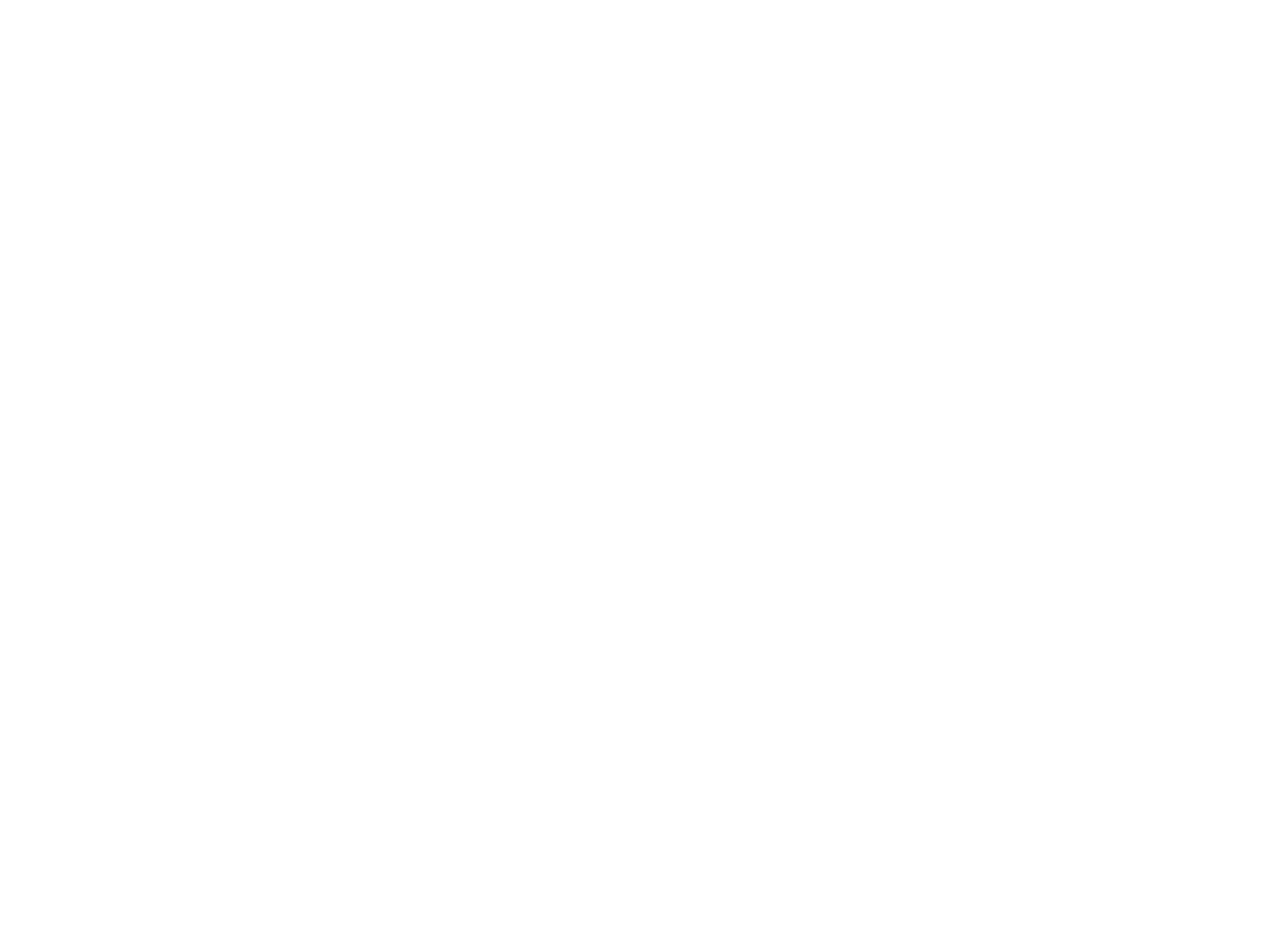
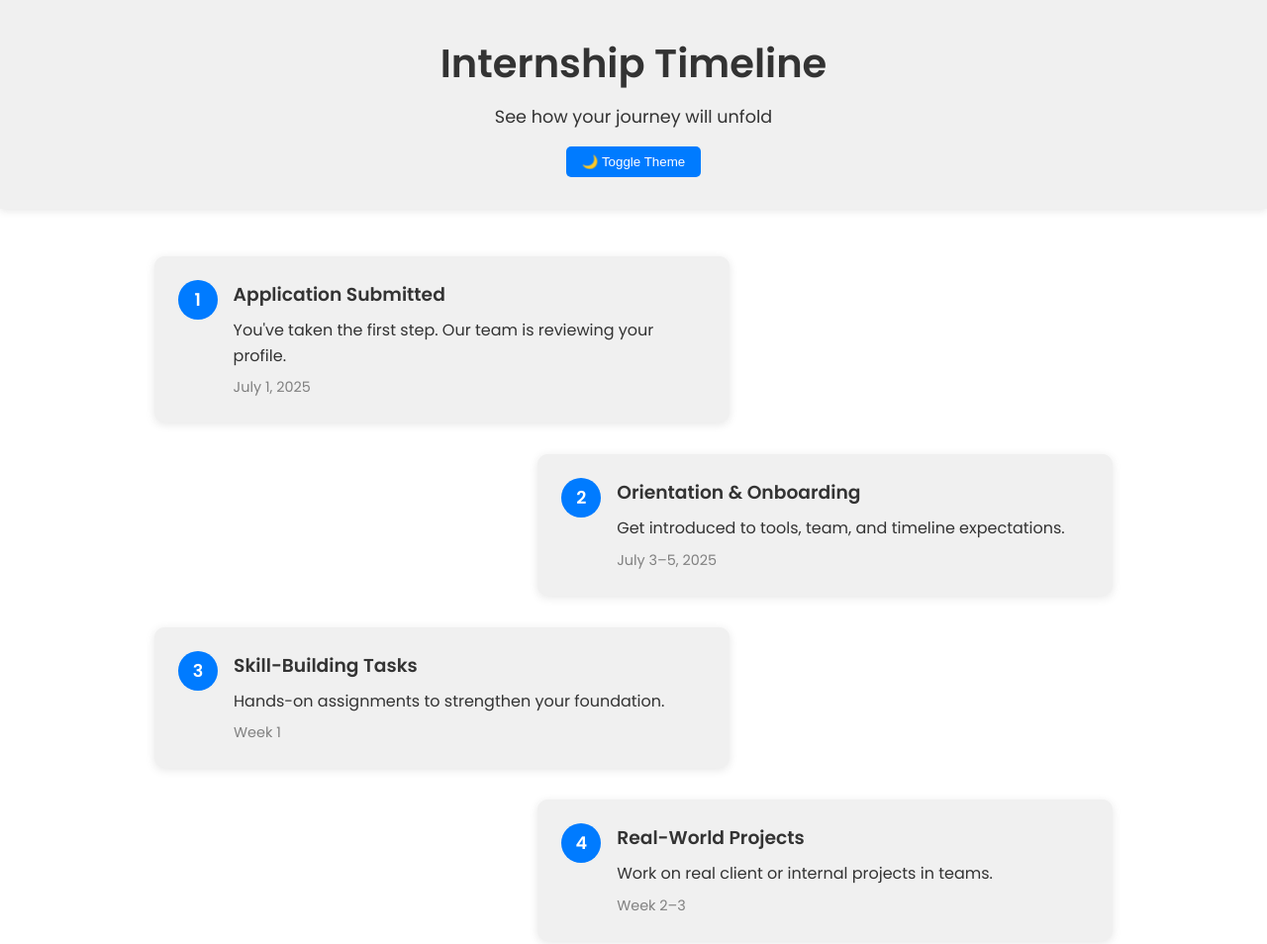
Before and after one commit to ayanzahid-dev/Timeline-page, a plain HTML site: page index.html in a window 1280 px wide. Shown: the top 954 px of the page at 99% size. Before the commit the page ends 800 px from the top, so only its background shows below. Drawn offline with Linux system fonts and the light colour scheme.

Commit message:
project finish

```diff
--- a/index.html
+++ b/index.html
@@ -1,11 +1,82 @@
 <!DOCTYPE html>
 <html lang="en">
 <head>
-    <meta charset="UTF-8">
-    <meta name="viewport" content="width=device-width, initial-scale=1.0">
-    <title>Document</title>
+  <meta charset="UTF-8" />
+  <meta name="viewport" content="width=device-width, initial-scale=1.0" />
+  <title>Internship Timeline</title>
+  <link rel="preconnect" href="https://fonts.googleapis.com">
+  <link href="https://fonts.googleapis.com/css2?family=Poppins:wght@400;600&display=swap" rel="stylesheet">
+  <link rel="stylesheet" href="style.css">
+  <script defer src="script.js"></script>
 </head>
 <body>
 
+  <!-- Header -->
+  <header class="header">
+    <h1>Internship Timeline</h1>
+    <p>See how your journey will unfold</p>
+    <button id="themeToggle">🌙 Toggle Theme</button>
+  </header>
+
+  <!-- Timeline Section -->
+  <section class="timeline">
+    <!-- Timeline Step -->
+    <div class="timeline-item">
+      <div class="timeline-icon">1</div>
+      <div class="timeline-content">
+        <h3>Application Submitted</h3>
+        <p>You've taken the first step. Our team is reviewing your profile.</p>
+        <span class="timeline-date">July 1, 2025</span>
+      </div>
+    </div>
+
+    <div class="timeline-item">
+      <div class="timeline-icon">2</div>
+      <div class="timeline-content">
+        <h3>Orientation & Onboarding</h3>
+        <p>Get introduced to tools, team, and timeline expectations.</p>
+        <span class="timeline-date">July 3–5, 2025</span>
+      </div>
+    </div>
+
+    <div class="timeline-item">
+      <div class="timeline-icon">3</div>
+      <div class="timeline-content">
+        <h3>Skill-Building Tasks</h3>
+        <p>Hands-on assignments to strengthen your foundation.</p>
+        <span class="timeline-date">Week 1</span>
+      </div>
+    </div>
+
+    <div class="timeline-item">
+      <div class="timeline-icon">4</div>
+      <div class="timeline-content">
+        <h3>Real-World Projects</h3>
+        <p>Work on real client or internal projects in teams.</p>
+        <span class="timeline-date">Week 2–3</span>
+      </div>
+    </div>
+
+    <div class="timeline-item">
+      <div class="timeline-icon">5</div>
+      <div class="timeline-content">
+        <h3>Final Evaluation</h3>
+        <p>Showcase your work and get personalized feedback.</p>
+        <span class="timeline-date">Final Week</span>
+      </div>
+    </div>
+
+    <div class="timeline-item">
+      <div class="timeline-icon">6</div>
+      <div class="timeline-content">
+        <h3>Certificate Issued</h3>
+        <p>Receive your completion certificate and next steps.</p>
+        <span class="timeline-date">August 1, 2025</span>
+      </div>
+    </div>
+  </section>
+
+  <!-- Back to Top Button -->
+  <button id="backToTop">⬆</button>
 </body>
 </html>
--- a/script.js
+++ b/script.js
@@ -0,0 +1,31 @@
+// Scroll-based animation
+const timelineItems = document.querySelectorAll(".timeline-item");
+
+const observer = new IntersectionObserver(entries => {
+  entries.forEach(entry => {
+    if (entry.isIntersecting) {
+      entry.target.classList.add("active");
+    }
+  });
+}, { threshold: 0.3 });
+
+timelineItems.forEach(item => {
+  observer.observe(item);
+});
+
+// Back to top button
+const backToTop = document.getElementById("backToTop");
+
+window.addEventListener("scroll", () => {
+  backToTop.style.display = window.scrollY > 300 ? "block" : "none";
+});
+
+backToTop.addEventListener("click", () => {
+  window.scrollTo({ top: 0, behavior: "smooth" });
+});
+
+// Theme toggle
+const themeToggle = document.getElementById("themeToggle");
+themeToggle.addEventListener("click", () => {
+  document.body.classList.toggle("dark");
+});
--- a/style.css
+++ b/style.css
@@ -0,0 +1,120 @@
+/* General Styling */
+* {
+  box-sizing: border-box;
+  margin: 0;
+  padding: 0;
+}
+body {
+  font-family: 'Poppins', sans-serif;
+  line-height: 1.6;
+  background-color: var(--bg);
+  color: var(--text);
+  transition: background 0.3s, color 0.3s;
+}
+:root {
+  --bg: #ffffff;
+  --text: #333333;
+  --card: #f0f0f0;
+}
+body.dark {
+  --bg: #1e1e1e;
+  --text: #f9f9f9;
+  --card: #2b2b2b;
+}
+.header {
+  text-align: center;
+  padding: 2rem;
+  background: var(--card);
+  box-shadow: 0 2px 8px rgba(0, 0, 0, 0.1);
+}
+.header h1 {
+  font-size: 2.5rem;
+}
+.header p {
+  margin-top: 0.5rem;
+  font-size: 1.1rem;
+}
+#themeToggle {
+  margin-top: 1rem;
+  padding: 0.5rem 1rem;
+  border: none;
+  background: #007bff;
+  color: white;
+  border-radius: 5px;
+  cursor: pointer;
+}
+.timeline {
+  max-width: 1000px;
+  margin: 2rem auto;
+  display: grid;
+  gap: 2rem;
+  padding: 1rem;
+}
+.timeline-item {
+  background: var(--card);
+  padding: 1.5rem;
+  border-radius: 10px;
+  box-shadow: 0 2px 10px rgba(0,0,0,0.1);
+  display: flex;
+  align-items: flex-start;
+  gap: 1rem;
+  opacity: 0;
+  transform: translateY(50px);
+  transition: all 0.5s ease;
+}
+.timeline-item.active {
+  opacity: 1;
+  transform: translateY(0);
+}
+.timeline-icon {
+  background: #007bff;
+  color: white;
+  border-radius: 50%;
+  width: 40px;
+  height: 40px;
+  text-align: center;
+  line-height: 40px;
+  font-weight: bold;
+  font-size: 1.1rem;
+}
+.timeline-content h3 {
+  margin-bottom: 0.5rem;
+}
+.timeline-date {
+  display: block;
+  margin-top: 0.5rem;
+  font-size: 0.9rem;
+  color: gray;
+}
+
+/* Responsive Zigzag Layout */
+@media (min-width: 768px) {
+  .timeline {
+    display: flex;
+    flex-direction: column;
+    position: relative;
+  }
+  .timeline-item {
+    position: relative;
+    width: 60%;
+  }
+  .timeline-item:nth-child(even) {
+    align-self: flex-end;
+  }
+}
+
+/* Back to Top Button */
+#backToTop {
+  position: fixed;
+  bottom: 30px;
+  right: 30px;
+  padding: 10px 15px;
+  font-size: 20px;
+  background: #007bff;
+  color: white;
+  border: none;
+  border-radius: 50%;
+  cursor: pointer;
+  display: none;
+  z-index: 100;
+}
```
